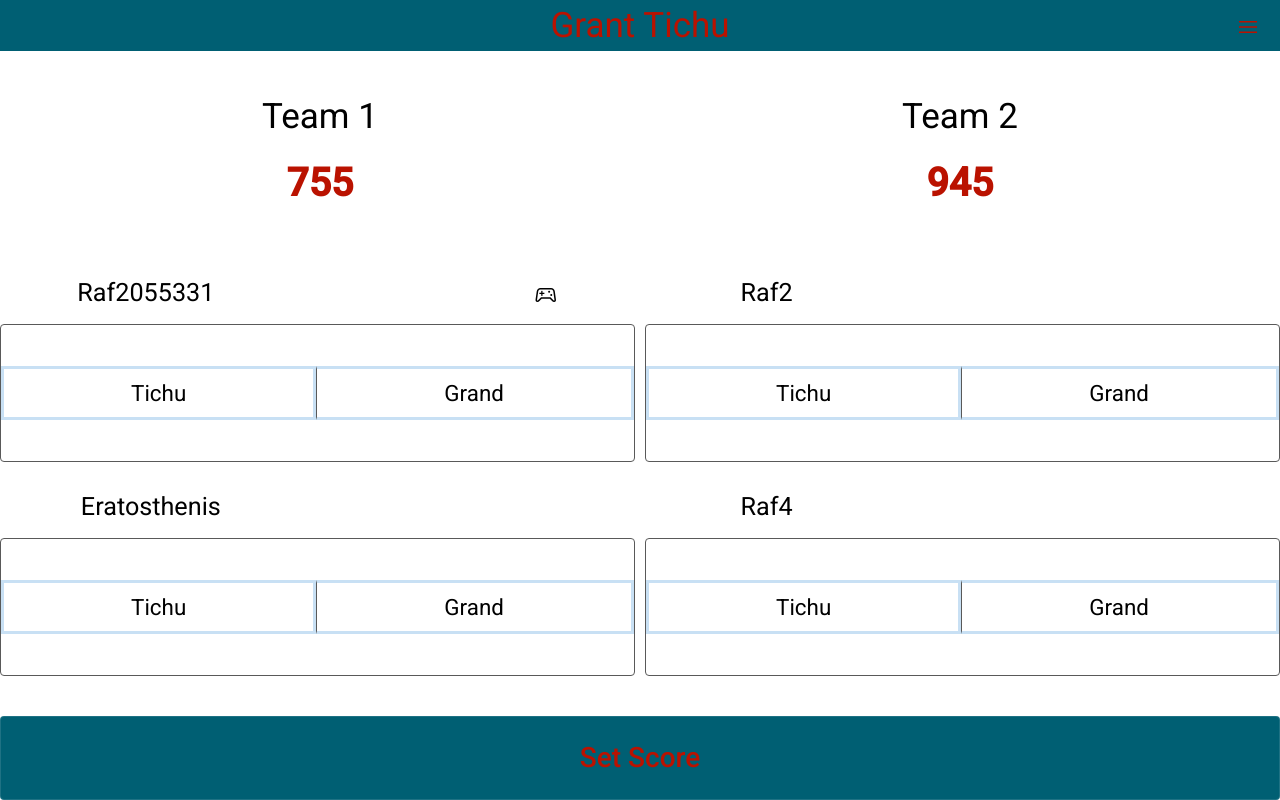
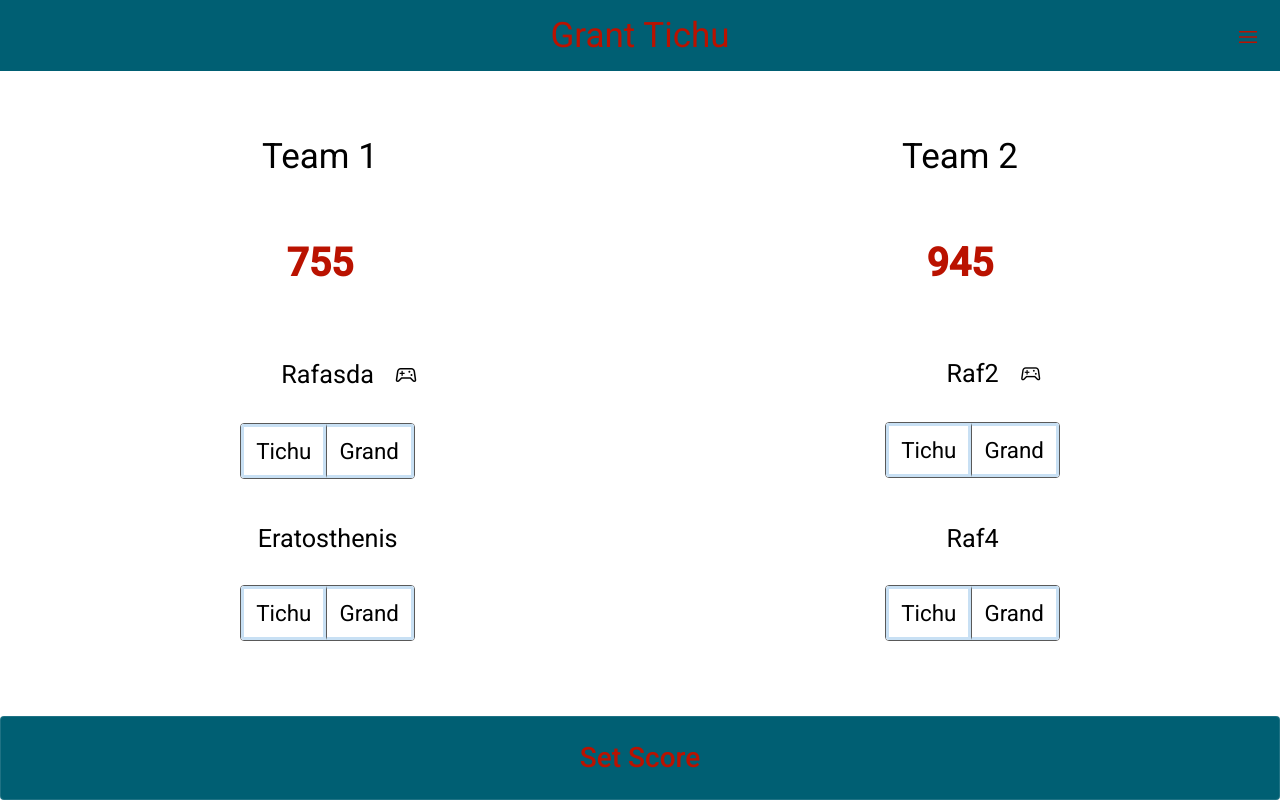
Before and after one commit to a21s-dev/grand-tichu, an Angular app: page / in a window 1280 px wide. Built offline with nearby package versions, Linux system fonts and the light colour scheme.

Commit message:
playing with flexbox

```diff
--- a/src/app/components/index/index.component.html
+++ b/src/app/components/index/index.component.html
@@ -5,7 +5,7 @@
 		</div>
 		<div class="options">
 			<button mat-button>
-				<span class="material-symbols-outlined options"> menu </span>
+				<span class="material-symbols-outlined"> menu </span>
 			</button>
 		</div>
 
@@ -19,14 +19,16 @@
 	<div class="team_members_and_tichu_controls">
 		<div class="player">
 			<div class="player_top_row">
-				<div class="player_name">Raf2055331</div>
-				<div class="hidden_offset"></div>
-				<button mat-button class="player_shuffles">
+				<div class="player_name">Rafasda</div>
+				<div class="player_shuffles">
+					<button mat-button>
 						<span class="material-symbols-outlined"> sports_esports </span>
 					</button>
 				</div>
+			</div>
+
+			<div class="player_bottom_row">
 				<mat-button-toggle-group
-				class="player_bottom_row"
 					name="player1_controls_group"
 					aria-label="Font Style"
 					multiple
@@ -38,18 +40,24 @@
 					>
 					<mat-button-toggle class="player_grand_tichu" value="2"
 					>Grand
-				</mat-button-toggle>
+					</mat-button-toggle
+					>
 				</mat-button-toggle-group>
+			</div>
 		</div>
 
 		<div class="player">
 			<div class="player_top_row">
 				<div class="player_name">Raf2</div>
-				<div class="hidden_offset"></div>
-				<div class="player_shuffles"></div>
+
+				<div class="player_shuffles">
+					<button mat-button>
+						<span class="material-symbols-outlined shuffle_icon"> sports_esports </span>
+					</button>
 				</div>
+			</div>
+			<div class="player_bottom_row">
 				<mat-button-toggle-group
-				class="player_bottom_row"
 					name="player2_controls_group"
 					aria-label="Font Style"
 					multiple
@@ -66,14 +74,16 @@
 				</mat-button-toggle-group>
 			</div>
 
+		</div>
+
 		<div class="player">
 			<div class="player_top_row">
 				<div class="player_name">Eratosthenis</div>
-				<div class="hidden_offset"></div>
 				<div class="player_shuffles"></div>
 			</div>
+
+			<div class="player_bottom_row">
 				<mat-button-toggle-group
-				class="player_bottom_row"
 					name="player3_controls_group"
 					aria-label="Font Style"
 					multiple
@@ -89,15 +99,20 @@
 					>
 				</mat-button-toggle-group>
 			</div>
+		</div>
 
 		<div class="player">
 			<div class="player_top_row">
 				<div class="player_name">Raf4</div>
-				<div class="hidden_offset"></div>
-				<div class="player_shuffles"></div>
+
+				<div class="player_shuffles">
+					<!--					<button mat-button >-->
+					<!--						<span class="material-symbols-outlined"> sports_esports </span>-->
+					<!--					</button>-->
 				</div>
+			</div>
+			<div class="player_bottom_row">
 				<mat-button-toggle-group
-				class="player_bottom_row"
 					name="player4_controls_group"
 					aria-label="Font Style"
 					multiple
@@ -114,6 +129,8 @@
 				</mat-button-toggle-group>
 			</div>
 		</div>
+
+	</div>
 	<div class="set_score_area">
 		<button mat-stroked-button color="primary">Set Score</button>
 	</div>
--- a/src/app/components/index/index.component.scss
+++ b/src/app/components/index/index.component.scss
@@ -9,12 +9,7 @@
 	overflow: hidden;
 	position: fixed;
 }
-
-.container > * {
-	//flex-grow:1;
-	//flex-shrink: 1;
-}
-
+//region navbar
 nav {
 	// border: 5px solid blue;
 	flex-grow: 0.5;
@@ -27,7 +22,6 @@ nav {
 }
 
 
-//nav:nth-child(1) { grid-column-start: 2; }
 nav > div:nth-child(1) {
 	grid-column-start: 2;
 }
@@ -52,6 +46,8 @@ nav > .options {
 	justify-content: center;
 }
 
+//endregion
+//region team names and scores
 .team_names_and_scores {
 	// border: 5px solid red;
 	flex-grow: 2;
@@ -79,9 +75,11 @@ nav > .options {
 	color: $primary_text_color;
 }
 
+//endregion
+//region team members and controls
 .team_members_and_tichu_controls {
 	// border: 5px solid purple;
-	flex-grow: 8;
+	flex-grow: 2;
 	display: grid;
 	grid-template-columns: repeat(2, auto);
 	grid-template-rows: repeat(2, auto);
@@ -90,68 +88,66 @@ nav > .options {
 }
 
 .team_members_and_tichu_controls > .player {
-	// border: 2px solid pink;
+	//border: 2px solid pink;
 	display: flex;
-	align-items: stretch;
+	justify-content: flex-end;
+	align-items: center;
 	flex-direction: column;
 }
 
 .team_members_and_tichu_controls > .player > .player_top_row {
-	// border: 2px solid green;
-	flex-grow: 1;
+	//border: 2px solid green;
 	display: grid;
-	// flex-direction: row;
-	// justify-content: center;
-	// align-items: center;
-	grid-template-columns: repeat(3, auto);
-	grid-template-rows: 20px;
-	align-items: center;
-	align-content: center;
-	justify-content: space-around;
-	grid-column-gap: 5px;
+	grid-template-columns: 1fr repeat(1, auto) 1fr;
+	justify-items: center;
+}
+
+.team_members_and_tichu_controls > .player > .player_top_row > div:nth-child(1) {
+	grid-column-start: 2;
+}
+
+.team_members_and_tichu_controls > .player > .player_top_row > div:nth-child(2) {
+	margin-left: auto;
 }
 
 .team_members_and_tichu_controls > .player > .player_top_row > * {
 	// border: 1px solid black;
-	// flex-grow: 2;
 	font-size: 1.8em;
-}
-
-.team_members_and_tichu_controls > .player > .player_top_row > .player_name,
-.player_shuffles {
 	display: flex;
 	align-items: center;
 	justify-content: center;
-	// overflow: hidden;
-	// white-space: nowrap;
-	// text-overflow: ellipsis;
-	// max-width: 5ch;
+}
+
+.team_members_and_tichu_controls > .player > .player_top_row > .player_name {
+
 }
 
 .team_members_and_tichu_controls
 > .player
 > .player_top_row
-> .player_shuffles {
-	// padding: 0;
+> .player_shuffles > button {
+	padding: 0;
+	margin: 0;
+	line-height: normal;
+	//font-size: 2.2em;
+	//user-select: none;
+	//min-width: 0;
 }
 
-.team_members_and_tichu_controls
-> .player
-> .player_top_row
-> .player_shuffles {
+.shuffle_icon {
 	padding: 0;
 	margin: 0;
-	font-size: 2.2em;
-	user-select: none;
-	min-width: 0;
+	font-size: 1.6em;
+	//user-select: none;
+	//min-width: 0;
 }
 
 .team_members_and_tichu_controls > .player > .player_bottom_row {
-	// border: 3px solid green;
+	//border: 3px solid blue;
 	//height: 20px;
 	display: flex;
 	flex-direction: row;
-	justify-content: space-around;
+	justify-content: space-between;
 	align-items: center;
 	flex-grow: 2;
 	font-size: 1.6em;
@@ -160,17 +156,21 @@ nav > .options {
 .team_members_and_tichu_controls > .player > .player_bottom_row > * {
 	// border: 1px solid blue;
 	flex-grow: 1;
+	display: flex;
+	flex-direction: row;
+	justify-content: center;
+	align-items: center;
 }
 
+//endregion
+//region set score
 .set_score_area {
 	// border: 5px solid yellow;
 	display: flex;
-	//flex-grow:1;
 	padding-top: 40px;
 	justify-content: center;
 	align-items: center;
 	margin-top: auto;
-	// align-self: flex-end;
 }
 
 .set_score_area > button {
@@ -181,6 +181,4 @@ nav > .options {
 	color: $primary_text_color;
 }
 
-mat-button-toggle {
-	//margin-left: 20px;
-}
+//endregion
```
Lines whose indentation alone changed are shown as unchanged.
